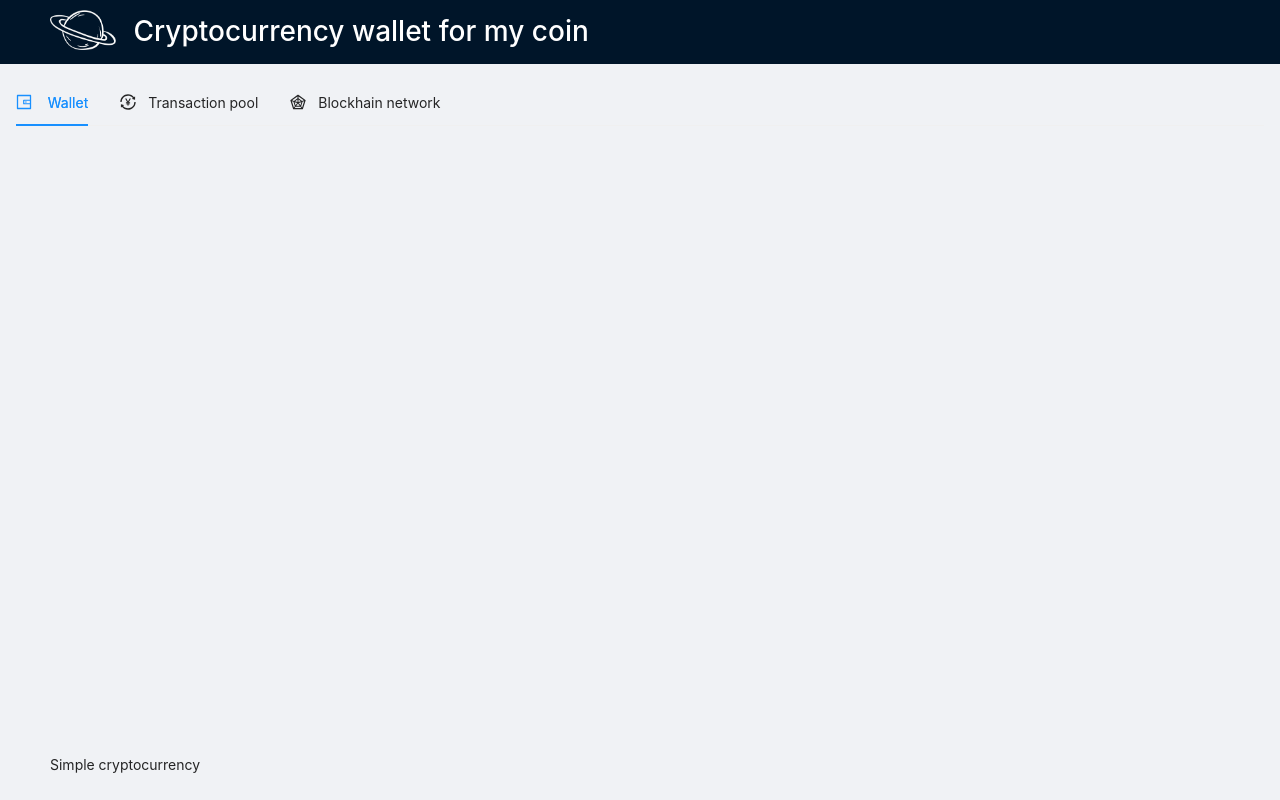
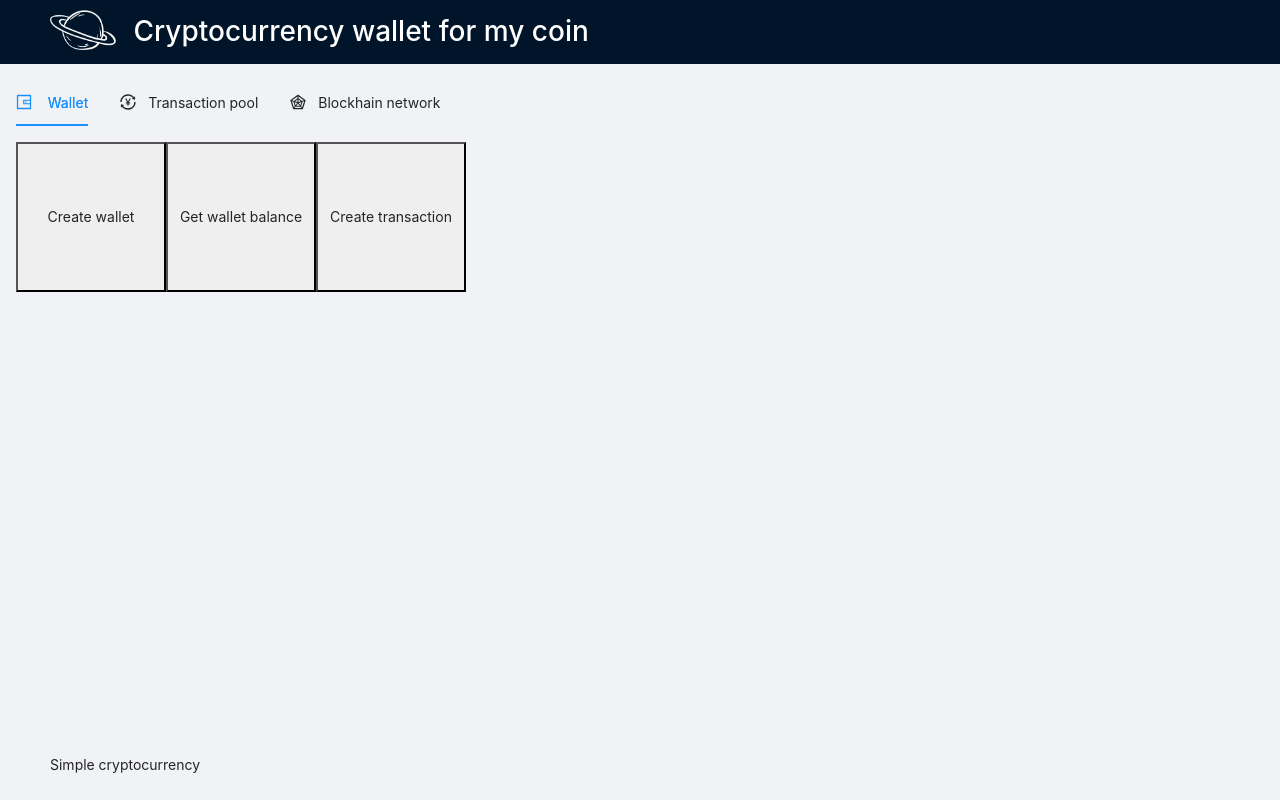
Before and after one commit to thaodng/T-Coin, a React (Create React App) app in the folder client/: page / in a window 1280 px wide. Built offline with nearby package versions, Linux system fonts and the light colour scheme; no server answers.

Commit message:
Connect API

```diff
--- a/client/src/Components/App/App.js
+++ b/client/src/Components/App/App.js
@@ -1,115 +1,32 @@
 import React, { useState, useEffect } from 'react';
+import axios from 'axios';
 import { Tabs, Layout } from 'antd';
-import axios from 'axios';
 import {
   WalletOutlined,
   TransactionOutlined,
   RadarChartOutlined
 } from '@ant-design/icons';
+
 import {
   GET_BLOCKCHAIN_URL,
-  CREATE_WALLET_URL,
-  GET_WALLET_BALANCE_URL,
-  CREATE_TRANSACTION,
   GET_TRANSACTION_POOL_URL,
   MINE_BLOCK,
   SECONDS_JS
 } from '../../config';
+
+import './App.css';
 import logo from '../../assets/images/logo.png';
-
-import 'antd/dist/antd.css';
-import './App.css';
+import Wallet from '../Wallet/Wallet';
+import TransactionPool from '../TransactionPool/TransactionPool';
+import Blockchain from '../Blockchain/Blockchain';
 
 const { Header, Content, Footer } = Layout;
 const { TabPane } = Tabs;
 
-/*
- *walletInfo: balance, publicKey
- */
 const App = () => {
-  // get blockchain network
-  const [blockchain, setBlockchain] = useState([]);
-  const getBlockchain = async () => {
-    const { data: { blockchain } } = await axios.get(`${GET_BLOCKCHAIN_URL}`);
-    setBlockchain(blockchain);
-  };
-
-  useEffect(() => {
-    getBlockchain();
-  }, [])
-
-  // create wallet === create account
-  const [walletInfo, setWalletInfo] = useState({
-    "balance": 1000,
-    "publicKey": "04662d60cd721116a3370793d28762164e8a5d4f2505d17754f0a8670ccc9ed42cf5447a9d559621e7fcdd3a5ecbd139490545986603ec7a45b806bb70eaf10fa1"
-  });
-
-
-  const createWallet = async () => {
-    const { data: { wallet } } = await axios.post(`${CREATE_WALLET_URL}/`);
-    setWalletInfo(wallet);
-  };
-
-  // get wallet balance === login
-  const getWalletBalance = async ({ publicKey }) => {
-    const { data: { balance } } = await axios.post(`${GET_WALLET_BALANCE_URL}/`, { publicKey });
-    const wallet = { publicKey, balance };
-    setWalletInfo(wallet);
-  };
-
-
-  // create transaction
-  const [recipientAddress, setRecipientAddress] = useState('foo');
-  const [amount, setAmount] = useState(100);
-
-  const createTransaction = async ({ recipientAddress, amount, senderPrivateKey }) => {
-    const { data: { transaction } } = await axios
-      .post(`${CREATE_TRANSACTION}/`, {
-        recipientAddress,
-        amount,
-        senderAddress: walletInfo.publicKey,
-        senderPrivateKey
-      });
-
-    // go to transaction pool UI
-    console.log(transaction);
-
-    // we call get transaction-pool every x - seconds, so in the future, using socket.io here
-  };
-
-
-  // get transaction pool
-  const [transactions, setTransactions] = useState({});
-  const getTransactions = async () => {
-    const { data: { transactionPool } } = await axios.get(`${GET_TRANSACTION_POOL_URL}/`);
-    setTransactions(transactionPool);
-    // console.log(transactionPool);
-  };
-
-  useEffect(() => {
-    getTransactions();
-    const intervalId = setInterval(getTransactions, 60 * SECONDS_JS);
-
-    return () => {
-      clearInterval(intervalId);
-    }
-  }, []);
-
-
-  // mine transactions === mine a new block (in this project)
-  const mineBlock = async ({ minerAddress }) => {
-    const { data: blockchain } = await axios.post(`${MINE_BLOCK}`, { minerAddress });
-    setBlockchain(blockchain);
-
-    // re-calculate balance
-    getWalletBalance({ publicKey: minerAddress });
-    console.log(blockchain);
-    // go to blockchain UI
-  };
-
   // console.log(walletInfo);
   return (
-    <Layout style={{ height: '100vh' }}>
+    <Layout className="ant-layout">
       <Header className="Header">
         <img className="logo" src={logo} alt="logo" />
         <h3 style={{ marginTop: '15px', marginLeft: '20px' }}>Cryptocurrency wallet for my coin</h3>
@@ -119,14 +36,14 @@ const App = () => {
           <Tabs
             style={{ padding: '16px' }}
             defaultActiveKey="1" >
-            <TabPane tab={<span><WalletOutlined style={{fontSize: '16px'}} /> Wallet</span>} key="1">
-              {/* <WalletsContent /> */}
+            <TabPane tab={<span><WalletOutlined style={{ fontSize: '16px' }} /> Wallet</span>} key="1">
+              <Wallet />
             </TabPane>
-            <TabPane tab={<span><TransactionOutlined style={{ fontSize: '16px' }}/>Transaction pool</span>} key="2">
-              Content of Tab Pane 2
+            <TabPane tab={<span><TransactionOutlined style={{ fontSize: '16px' }} />Transaction pool</span>} key="2">
+              <TransactionPool />
             </TabPane>
             <TabPane tab={<span><RadarChartOutlined style={{ fontSize: '16px' }} />Blockhain network</span>} key="3">
-              Content of Tab Pane 3
+              <Blockchain />
             </TabPane>
           </Tabs>
         </div>
--- /dev/null
+++ b/client/src/Components/Blockchain/Blockchain.js
@@ -0,0 +1,29 @@
+import React, {useState, useEffect} from 'react';
+import axios from 'axios';
+
+import {
+  GET_BLOCKCHAIN_URL
+} from '../../config';
+
+const Blockchain = props => {
+  // get blockchain network
+  const [blockchain, setBlockchain] = useState([]);
+
+  const getBlockchain = async () => {
+    const { data: { blockchain } } = await axios.get(`${GET_BLOCKCHAIN_URL}`);
+    setBlockchain(blockchain);
+  };
+
+  useEffect(() => {
+    getBlockchain();
+  }, [])
+
+  return (
+    <div>
+      Blockchain
+      {/* blockchain */}
+    </div>
+  )
+}
+
+export default Blockchain;
--- /dev/null
+++ b/client/src/Components/TransactionPool/TransactionPool.js
@@ -0,0 +1,52 @@
+import React, { useState, useEffect } from 'react'
+import axios from 'axios';
+
+import {
+  GET_TRANSACTION_POOL_URL,
+  MINE_BLOCK,
+  SECONDS_JS
+} from '../../config';
+
+const TransactionPool = () => {
+  // get transaction pool
+  const [transactions, setTransactions] = useState({});
+  const getTransactions = async () => {
+    const { data: { transactionPool } } = await axios.get(`${GET_TRANSACTION_POOL_URL}/`);
+    setTransactions(transactionPool);
+    // console.log(transactionPool);
+  };
+
+  useEffect(() => {
+    getTransactions();
+    const intervalId = setInterval(getTransactions, 60 * SECONDS_JS);
+
+    return () => {
+      clearInterval(intervalId);
+    }
+  }, []);
+
+
+  // mine transactions === mine a new block (in this project)
+  const mineBlock = async ({ minerAddress }) => {
+    const { data: blockchain } = await axios.post(`${MINE_BLOCK}`, { minerAddress });
+    // setBlockchain(blockchain);
+
+    // re-calculate balance
+    // getWalletBalance({ publicKey: minerAddress });
+    console.log(blockchain);
+    // go to blockchain UI
+  };
+
+  return (
+    <div>
+      TransactionPool
+      {/*
+      <button style={{ width: 150, height: 150 }} onClick={() => mineBlock({ minerAddress: walletInfo.publicKey })} >
+        Mine new block
+      </button>
+      */}
+    </div>
+  )
+}
+
+export default TransactionPool
--- /dev/null
+++ b/client/src/Components/Wallet/Wallet.js
@@ -0,0 +1,72 @@
+import React, {useState, useEffect} from 'react';
+import axios from 'axios';
+
+import {
+  CREATE_WALLET_URL,
+  GET_WALLET_BALANCE_URL,
+  CREATE_TRANSACTION,
+} from '../../config';
+
+/* walletInfo: balance, publicKey */
+
+const Wallet = () => {
+  // create wallet === create account
+  const [walletInfo, setWalletInfo] = useState({
+    "balance": 1000,
+    "publicKey": "04662d60cd721116a3370793d28762164e8a5d4f2505d17754f0a8670ccc9ed42cf5447a9d559621e7fcdd3a5ecbd139490545986603ec7a45b806bb70eaf10fa1"
+  });
+
+
+  const createWallet = async () => {
+    const { data: { wallet } } = await axios.post(`${CREATE_WALLET_URL}/`);
+    setWalletInfo(wallet);
+  };
+
+  // get wallet balance === login
+  const getWalletBalance = async ({ publicKey }) => {
+    const { data: { balance } } = await axios.post(`${GET_WALLET_BALANCE_URL}/`, { publicKey });
+    const wallet = { publicKey, balance };
+    setWalletInfo(wallet);
+  };
+
+
+  // create transaction
+  const [recipientAddress, setRecipientAddress] = useState('foo');
+  const [amount, setAmount] = useState(100);
+
+  const createTransaction = async ({ recipientAddress, amount, senderPrivateKey }) => {
+    const { data: { transaction } } = await axios
+      .post(`${CREATE_TRANSACTION}/`, {
+        recipientAddress,
+        amount,
+        senderAddress: walletInfo.publicKey,
+        senderPrivateKey
+      });
+
+    // go to transaction pool UI
+    console.log(transaction);
+
+    // we call get transaction-pool every x - seconds, so in the future, using socket.io here
+  };
+
+
+  return (
+    <div>
+      <button style={{ width: 150, height: 150 }} onClick={() => createWallet()} >
+        Create wallet
+                </button>
+      <button style={{ width: 150, height: 150 }} onClick={() => getWalletBalance({ publicKey: walletInfo.publicKey })} >
+        Get wallet balance
+                </button>
+      <button style={{ width: 150, height: 150 }} onClick={() => createTransaction({
+        recipientAddress: recipientAddress,
+        amount: amount,
+        senderPrivateKey: '5c359bc01562813fc348622a9027c89432758c2e6f481b0490b8347edcc649fc'
+      })} >
+        Create transaction
+      </button>
+    </div>
+  )
+}
+
+export default Wallet
--- a/client/src/index.js
+++ b/client/src/index.js
@@ -1,5 +1,6 @@
 import React from 'react';
 import ReactDOM from 'react-dom';
+import 'antd/dist/antd.css';
 import './index.css';
 import App from './Components/App/App';
 import * as serviceWorker from './serviceWorker';
```
